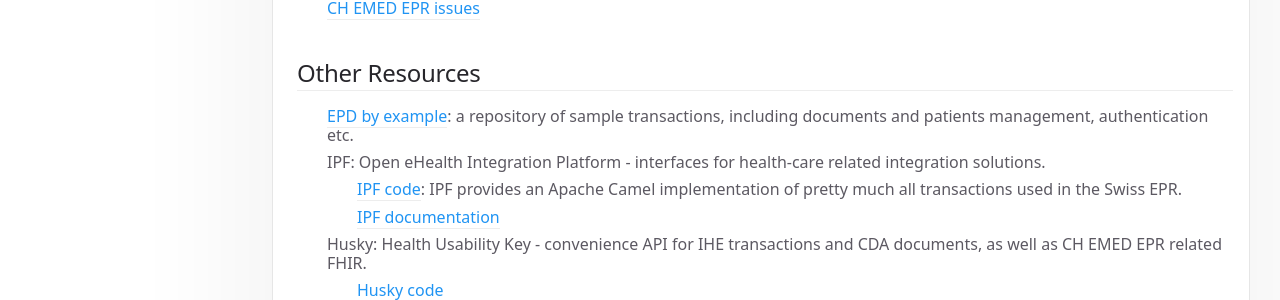
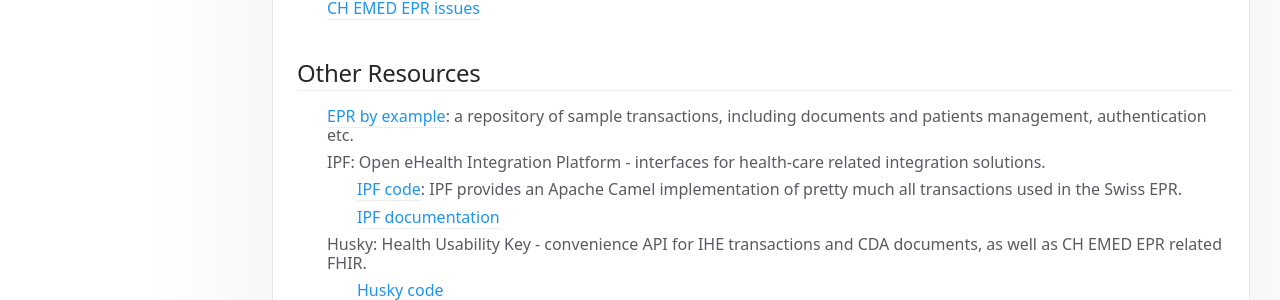
Before and after one commit to CARA-ch/emed-service-guide, an MkDocs documentation site: the page built from docs/other/useful_links.md, in a window 1280 px wide and 1141 px high. Shown: the part 664-964 px from the top of the window. Built offline with MkDocs 1.6.1 and Material for MkDocs 9.7.7, drawn with Linux system fonts in a browser that asks for light colours; comment, search, counter and statistics services are not loaded.

Commit message:
Update reference to EPR by example with current English acronym docs/other/useful_links.md

```diff
--- a/docs/other/useful_links.md
+++ b/docs/other/useful_links.md
@@ -19,7 +19,7 @@
 
 ## Other Resources
 
-* [EPD by example](https://github.com/ehealthsuisse/EPD-by-example): a repository of sample transactions, including documents and patients management, authentication etc.
+* [EPR by example](https://github.com/ehealthsuisse/EPR-by-example): a repository of sample transactions, including documents and patients management, authentication etc.
 * IPF: Open eHealth Integration Platform - interfaces for health-care related integration solutions.
 	* [IPF code](https://github.com/oehf/ipf): IPF provides an Apache Camel implementation of pretty much all transactions
   used in the Swiss EPR.
```
